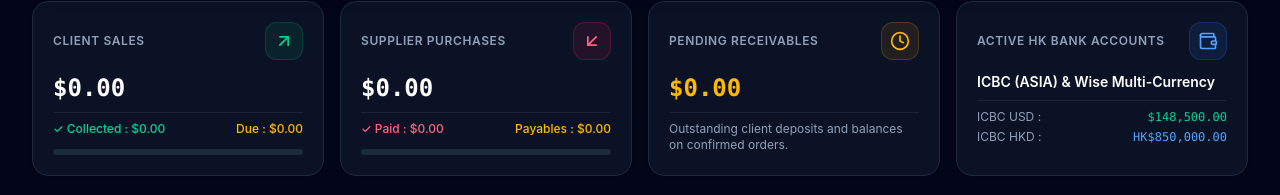
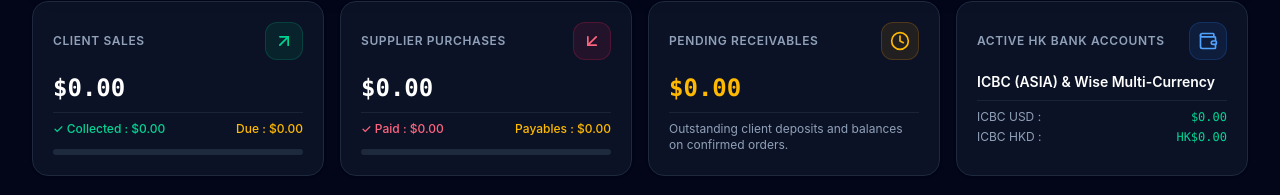
Before and after one commit to craigbarns/DIS88ACCOUNTING, a React (Vite) app: page / in a window 1280 px wide. Shown: the part 331-526 px from the top of the page. Built offline with nearby package versions, Linux system fonts and the light colour scheme; no server answers.

Commit message:
Fix hardcoded bank balances in dashboard to be 100% dynamic

```diff
--- a/src/components/Dashboard.tsx
+++ b/src/components/Dashboard.tsx
@@ -255,14 +255,24 @@ export const Dashboard: React.FC<DashboardProps> = ({
           <div className="mt-3">
             <div className="text-sm font-semibold text-white">ICBC (ASIA) & Wise Multi-Currency</div>
             <div className="text-xs text-slate-400 space-y-1 mt-2 pt-2 border-t border-slate-800/80">
-              <div className="flex justify-between">
-                <span>ICBC USD :</span>
-                <span className="font-mono text-emerald-400">$148,500.00</span>
-              </div>
-              <div className="flex justify-between">
-                <span>ICBC HKD :</span>
-                <span className="font-mono text-blue-400">HK$850,000.00</span>
-              </div>
+              {company.bankAccounts.slice(0, 2).map((bank) => {
+                const inflows = payments
+                  .filter((p) => p.type === "inflow" && p.currency === bank.currency)
+                  .reduce((sum, p) => sum + p.amount, 0);
+                const outflows = payments
+                  .filter((p) => p.type === "outflow" && p.currency === bank.currency)
+                  .reduce((sum, p) => sum + p.amount, 0);
+                const balance = inflows - outflows;
+
+                return (
+                  <div key={bank.id} className="flex justify-between">
+                    <span>{bank.bankName.includes("HKD") ? "ICBC HKD :" : "ICBC USD :"}</span>
+                    <span className={`font-mono ${balance >= 0 ? "text-emerald-400" : "text-rose-400"}`}>
+                      {formatCurrency(balance, bank.currency)}
+                    </span>
+                  </div>
+                );
+              })}
             </div>
           </div>
         </div>
```
